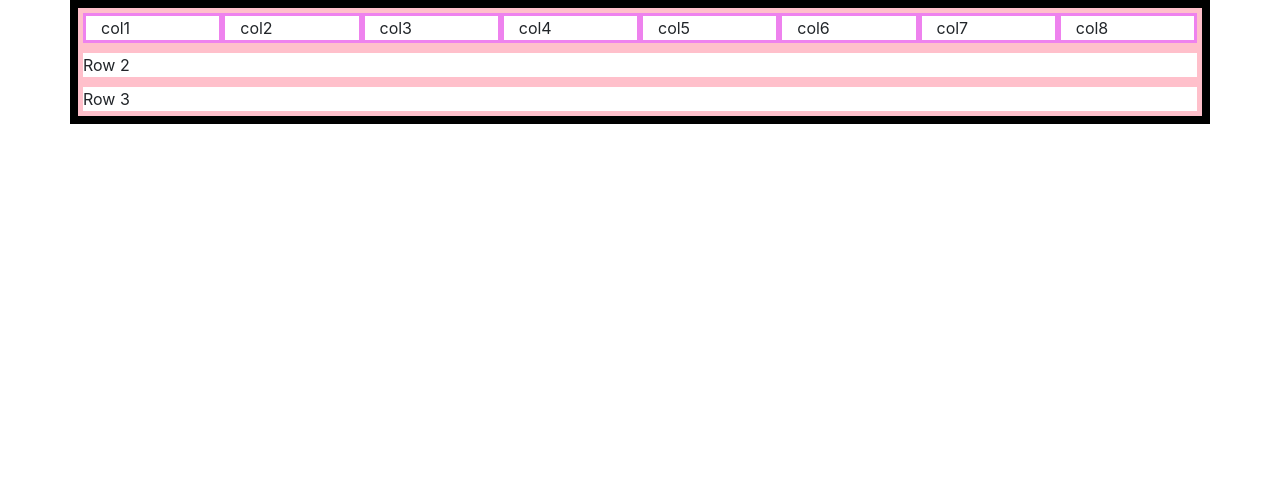
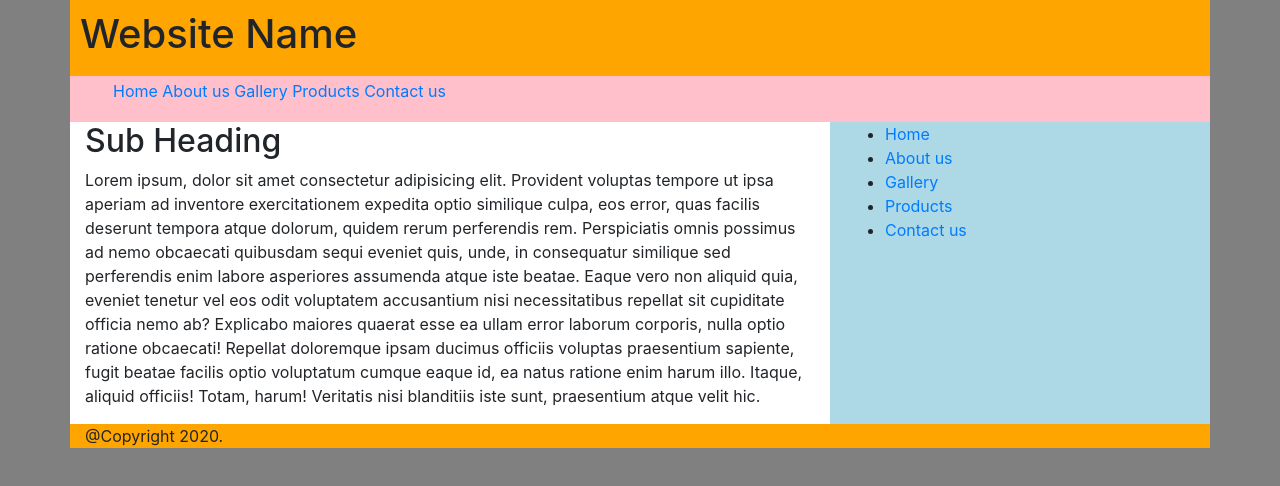
Before and after one commit to amitswaraj61/BootstrapBasic, a website: page Css/index.html in a window 1280 px wide. Drawn offline with Linux system fonts and the light colour scheme.

Commit message:
Added col and row grid in bootstrap

```diff
--- a/Css/css/style.css
+++ b/Css/css/style.css
@@ -1,9 +1,43 @@
 .container{
-    border:8px solid black;
+    border:0px solid black;
 }
 .row{
-    border:5px solid pink;
+    border:0px solid pink;
 }
-.col{
-    border: 3px solid violet;
+.col,.col-1,.col-2,.col-3,.col-4,.col-5,.col-6,.col-7,.col-8,.col-9,.col-10,.col-11,.col-12{
+    border: 0px solid violet;
 }
+
+#header{
+background-color: orange;
+padding: 10px 0 10px 10px;
+}
+
+#menu{
+    background-color: pink;
+    padding: 3px;
+}
+
+#menu ul{
+    list-style: none;
+}
+
+#menu ul li{
+    display: inline-block;
+}
+
+#content{
+background-color: white;
+}
+
+#sidebar{
+    background-color: lightblue;
+}
+
+#footer{
+    background-color: orange;
+}
+
+body{
+    background-color: grey;
+}
--- a/Css/index.html
+++ b/Css/index.html
@@ -10,20 +10,40 @@
 <body>
   <div class="container">
     <div class="row">
-        <div class="col">col1</div>
-        <div class="col">col2</div>
-        <div class="col">col3</div>
-        <div class="col">col4</div>
-        <div class="col">col5</div>
-        <div class="col">col6</div>
-        <div class="col">col7</div>
-        <div class="col">col8</div>
+        <div class="col-12" id="header">
+          <h1>Website Name</h1>
+        </div>
     </div>
-    <div class="row">Row 2</div>
-    <div class="row">Row 3</div>
-
-  </div>
-
-
+    <div class="row">
+        <div class="col-12" id="menu">
+            <ul>
+                <li><a href="">Home</a></li>
+                <li><a href="">About us</a></li>
+                <li><a href="">Gallery</a></li>
+                <li><a href="">Products</a></li>
+                <li><a href="">Contact us</a></li>
+            </ul>
+        </div>
+    </div>
+    <div class="row">
+        <div class="col-8" id="content">
+            <h2>Sub Heading</h2>
+            <p>Lorem ipsum, dolor sit amet consectetur adipisicing elit. Provident voluptas tempore ut ipsa aperiam ad inventore exercitationem expedita optio similique culpa, eos error, quas facilis deserunt tempora atque dolorum, quidem rerum perferendis rem. Perspiciatis omnis possimus ad nemo obcaecati quibusdam sequi eveniet quis, unde, in consequatur similique sed perferendis enim labore asperiores assumenda atque iste beatae. Eaque vero non aliquid quia, eveniet tenetur vel eos odit voluptatem accusantium nisi necessitatibus repellat sit cupiditate officia nemo ab? Explicabo maiores quaerat esse ea ullam error laborum corporis, nulla optio ratione obcaecati! Repellat doloremque ipsam ducimus officiis voluptas praesentium sapiente, fugit beatae facilis optio voluptatum cumque eaque id, ea natus ratione enim harum illo. Itaque, aliquid officiis! Totam, harum! Veritatis nisi blanditiis iste sunt, praesentium atque velit hic.</p>
+        </div>
+        <div class="col-4" id="sidebar">
+            <ul>
+                <li><a href="">Home</a></li>
+                <li><a href="">About us</a></li>
+                <li><a href="">Gallery</a></li>
+                <li><a href="">Products</a></li>
+                <li><a href="">Contact us</a></li>
+            </ul>
+    </div>
+    </div>
+    <div class="row">
+        <div class="col-12" id="footer">
+        @Copyright 2020.
+        </div>
+    </div>
 </body>
 </html>
```
